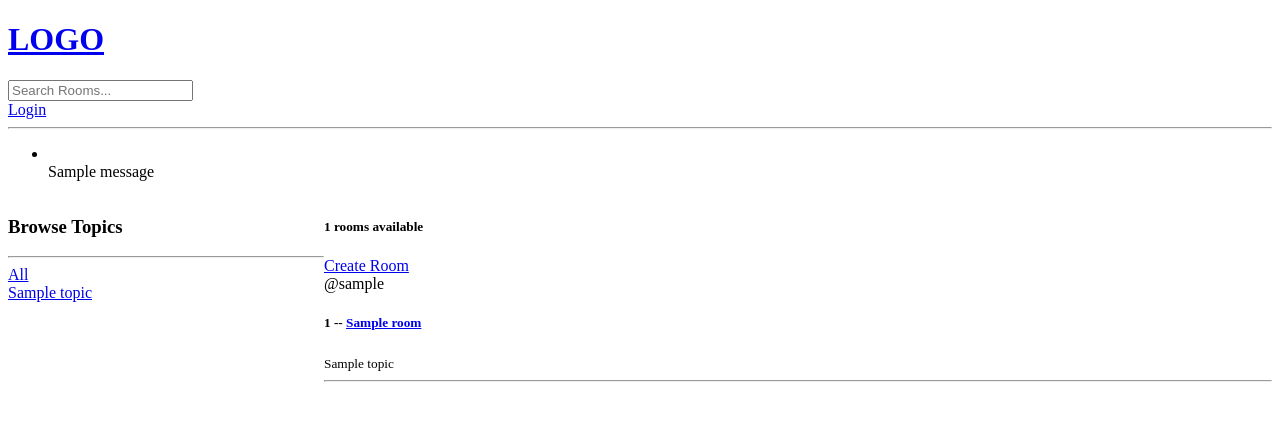
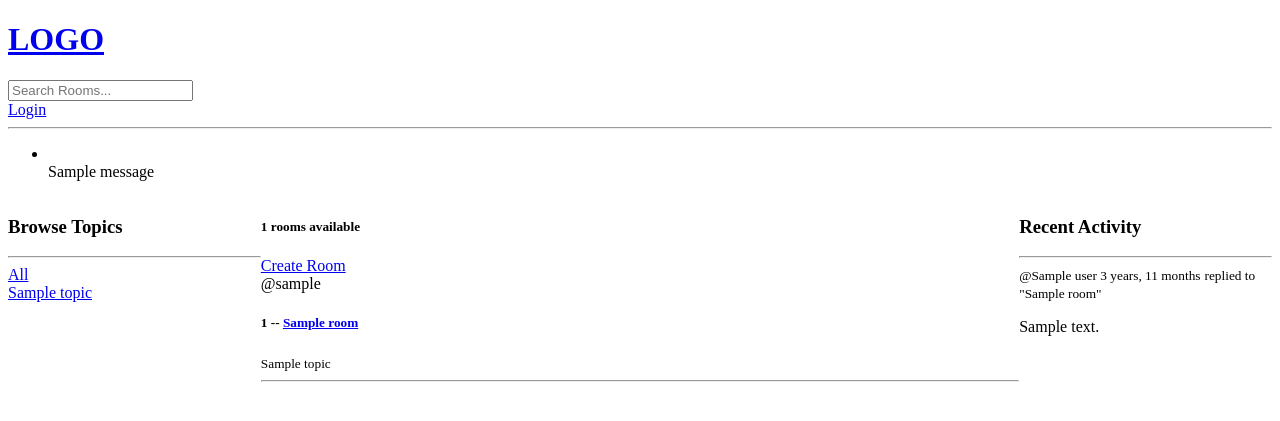
Before and after one commit to pawelkruszko/StudyBud, a Django app: template base/templates/base/home.html in a window 1280 px wide. Shown: the top 421 px of the page. Run offline with Django 4.2, Linux system fonts and the light colour scheme; the template is opened without the code that fills it: most values are stand-ins (such as "Sample title", 1, 10 or a date in 2020); one stand-in notice (Sample message) is shown.

Commit message:
Recent activity added

```diff
--- a/base/templates/base/home.html
+++ b/base/templates/base/home.html
@@ -5,7 +5,7 @@
 <style>
     .home-container{
         display: grid;
-        grid-template-columns: 1fr 3fr;
+        grid-template-columns: 1fr 3fr 1fr;
     }
 </style>
 
@@ -47,7 +47,21 @@
 
     </div>
 
+    <div>
+        <h3>Recent Activity</h3>
+        <hr>
+        {% for message in room_messages %}
+            <div>
+                <small>@{{message.user}} {{message.created | timesince}}</small>
+                <small>replied to "{{message.room}}"</small>
 
+                <p>{{message}}</p>
+                {% if request.user == message.user %}
+                <a href="{% url 'delete-message' message.id %}">Delete</a>
+                {% endif %}
+            </div>
+        {% endfor %}
+    </div>
 
 </div>
 
--- a/base/urls.py
+++ b/base/urls.py
@@ -11,4 +11,5 @@ urlpatterns = [
     path("create-room", views.createRoom, name="create-room"),
     path("update-room/<str:pk>", views.updateRoom, name="update-room"),
     path("delete-room/<str:pk>", views.deleteRoom, name="delete-room"),
+    path("delete-message/<str:pk>", views.deleteMessage, name="delete-message"),
 ]
```
Also changed, not shown: base/views.py (+7 -1 lines), db.sqlite3.
